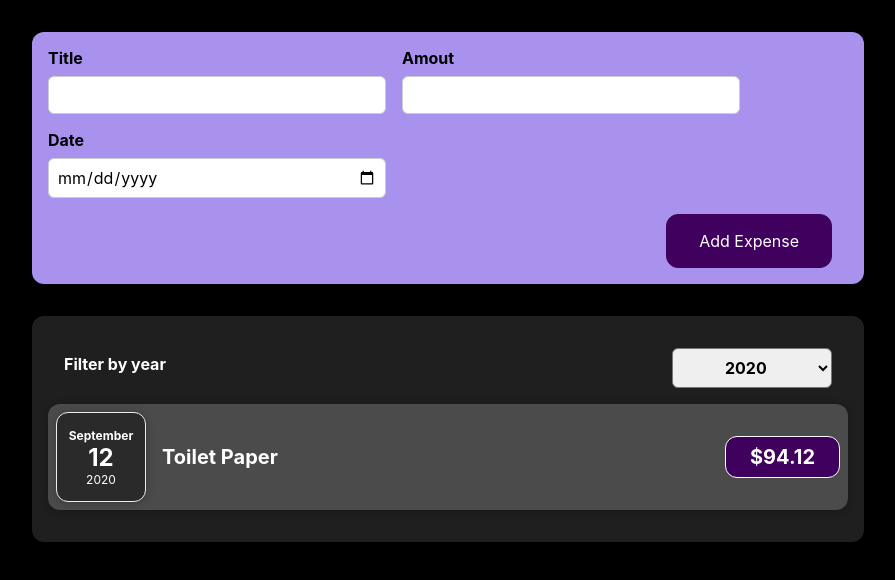
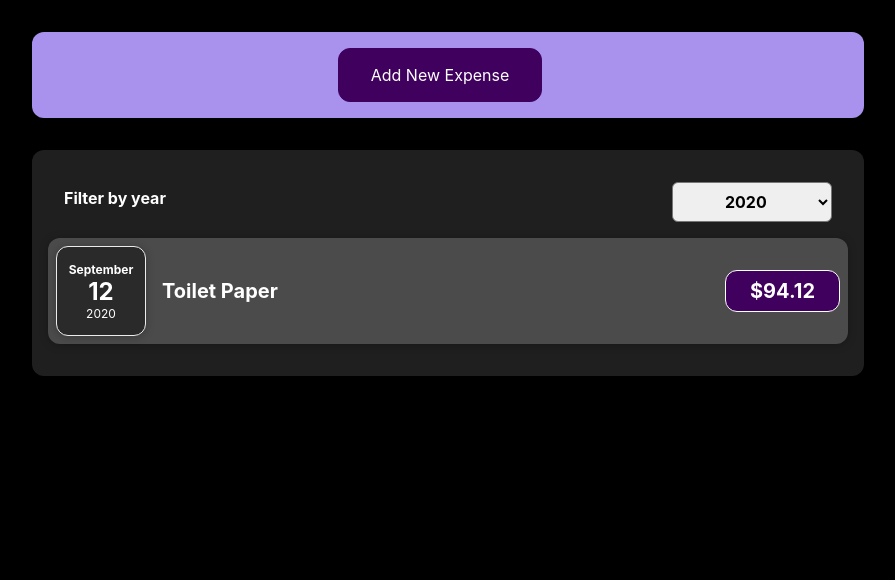
Before and after one commit to harika-kc/react-complete-guide, a React (Create React App) app: page / in a window 1280 px wide. Shown: the top 580 px of the page, without its empty margins (192-1087 px from the left). Built offline with nearby package versions, Linux system fonts and the light colour scheme.

Commit message:
Assignment: Add new expense button handling

```diff
--- a/src/components/Expenses/ExpenseItem.js
+++ b/src/components/Expenses/ExpenseItem.js
@@ -6,6 +6,7 @@ import './ExpenseItem.css'
 export default function ExpenseItem(props) {
 
   return (
+    <li>
       <Card className='expense-item'>
         <ExpenseDate date={props.date} />
         <div className='expense-item__description'>
@@ -13,5 +14,6 @@ export default function ExpenseItem(props) {
           <div className='expense-item__price'>${props.amount}</div>
         </div>
       </Card>
+    </li>
   )
 }
--- /dev/null
+++ b/src/components/Expenses/ExpenseList.css
@@ -0,0 +1,9 @@
+.expenses-list {
+  list-style: none;
+  padding: 0;
+}
+
+.expenses-list__fallback {
+  color: white;
+  text-align: center;
+}
--- /dev/null
+++ b/src/components/Expenses/ExpenseList.js
@@ -0,0 +1,22 @@
+import ExpenseItem from "./ExpenseItem";
+import "./ExpenseList.css";
+
+const ExpensesList = (props) => {
+  let expenseContent;
+
+  if(props.expenseList.length > 0) {
+    expenseContent = props.expenseList.map((item, index) => (
+      <ExpenseItem key={index} title={item.title} date={item.date} amount={item.amount} />
+    ))
+  } else {
+    expenseContent = <h2 className="expenses-list__fallback">Found No Expenses.</h2>
+  }
+
+  return (
+    <ul className="expenses-list">
+      {expenseContent}
+    </ul>
+   );
+}
+
+export default ExpensesList;
--- a/src/components/Expenses/Expenses.js
+++ b/src/components/Expenses/Expenses.js
@@ -1,7 +1,7 @@
 import React, { useState } from 'react'
 import ExpensesFilter from '../ExpensesFilter/ExpensesFilter'
 import Card from '../UI/Card'
-import ExpenseItem from './ExpenseItem'
+import ExpensesList from './ExpenseList'
 import './Expenses.css'
 
 const Expenses = (props) => {
@@ -19,10 +19,7 @@ const Expenses = (props) => {
     <div>
       <Card className='expenses'>
         <ExpensesFilter selected={selectedYear} onFilteredExpenseYear={filteredExpenseYearHandler} />
-        {filteredExpenses.map((item, index) => (
-          <ExpenseItem key={index} title={item.title} date={item.date} amount={item.amount} />
-        ))
-      }
+        <ExpensesList expenseList={filteredExpenses} />
       </Card>
     </div>
   )
--- a/src/components/NewExpense/ExpenseForm.js
+++ b/src/components/NewExpense/ExpenseForm.js
@@ -74,6 +74,7 @@ const ExpenseForm = (props) => {
         </div>
       </div>
       <div className="new-expense__actions">
+        <button type="submit" onClick={props.cancelExpense}>Cancel</button>
         <button type="submit">Add Expense</button>
       </div>
     </form>
--- a/src/components/NewExpense/NewExpense.js
+++ b/src/components/NewExpense/NewExpense.js
@@ -1,7 +1,9 @@
+import { useState } from "react";
 import ExpenseForm from "./ExpenseForm";
 import './NewExpense.css'
 
 const NewExpense = (props) => {
+  const [showFormContent, setShowFormContent] = useState(false);
 
   const enteredExpenseDataHandler = (enteredData) => {
     const enteredExpenseData = {
@@ -11,11 +13,24 @@ const NewExpense = (props) => {
     props.userExpenseData(enteredExpenseData); //child-parent props passing approach
   }
 
+  const newExpenseFormHandler = () => {
+    setShowFormContent(true);
+  }
+
+  const cancelExpenseFormHandler = () => {
+    setShowFormContent(false)
+  }
+
   return (
     <div className="new-expense">
-      <ExpenseForm getEnteredExpenseData = {enteredExpenseDataHandler} />
+      {!showFormContent ?
+        <div>
+          <button type="submit" onClick={newExpenseFormHandler}>Add New Expense</button>
+        </div> :
+        <ExpenseForm getEnteredExpenseData={enteredExpenseDataHandler} cancelExpense={cancelExpenseFormHandler} />
+      }
     </div>
-   );
+  );
 }
 
 export default NewExpense;
```
Lines whose indentation alone changed are shown as unchanged.
